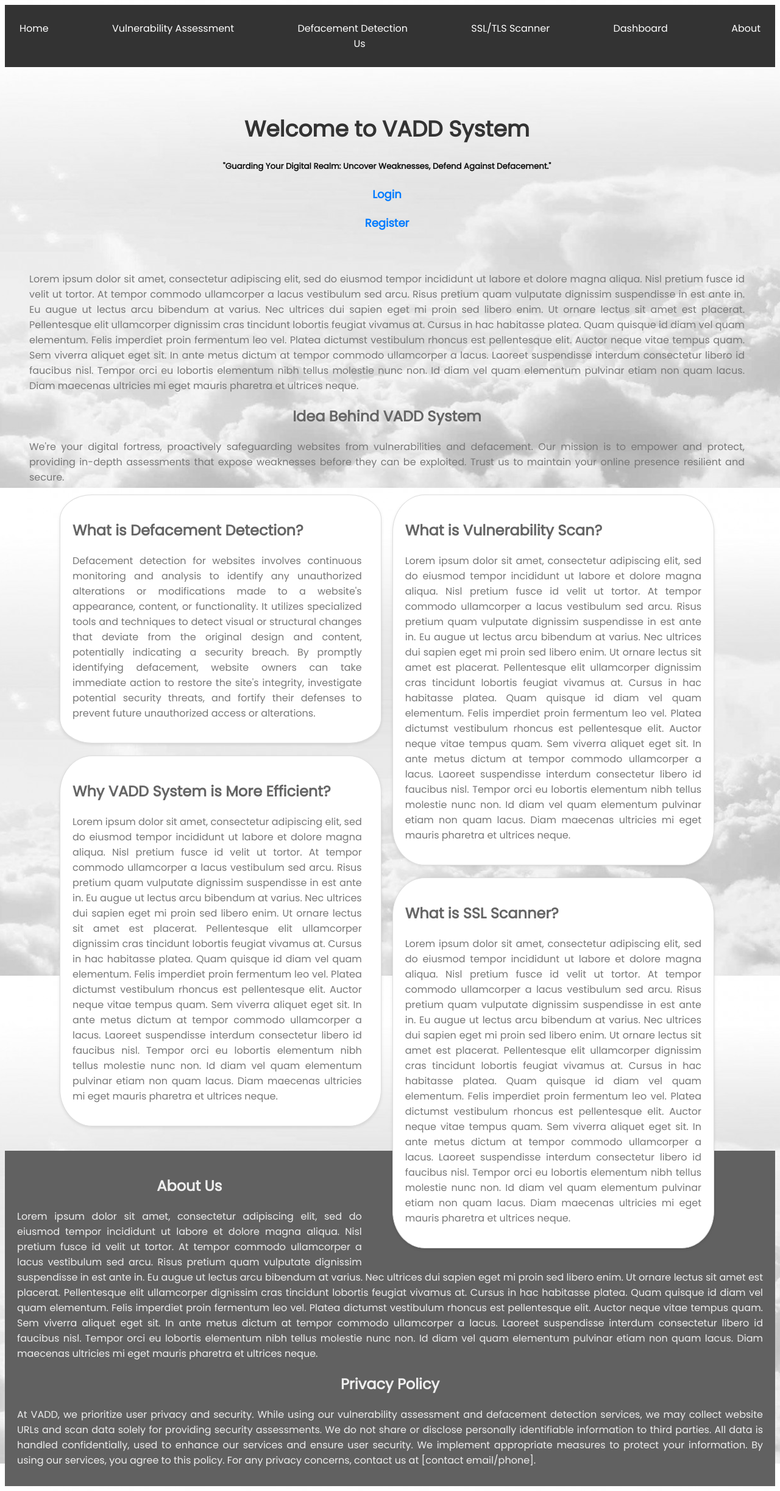
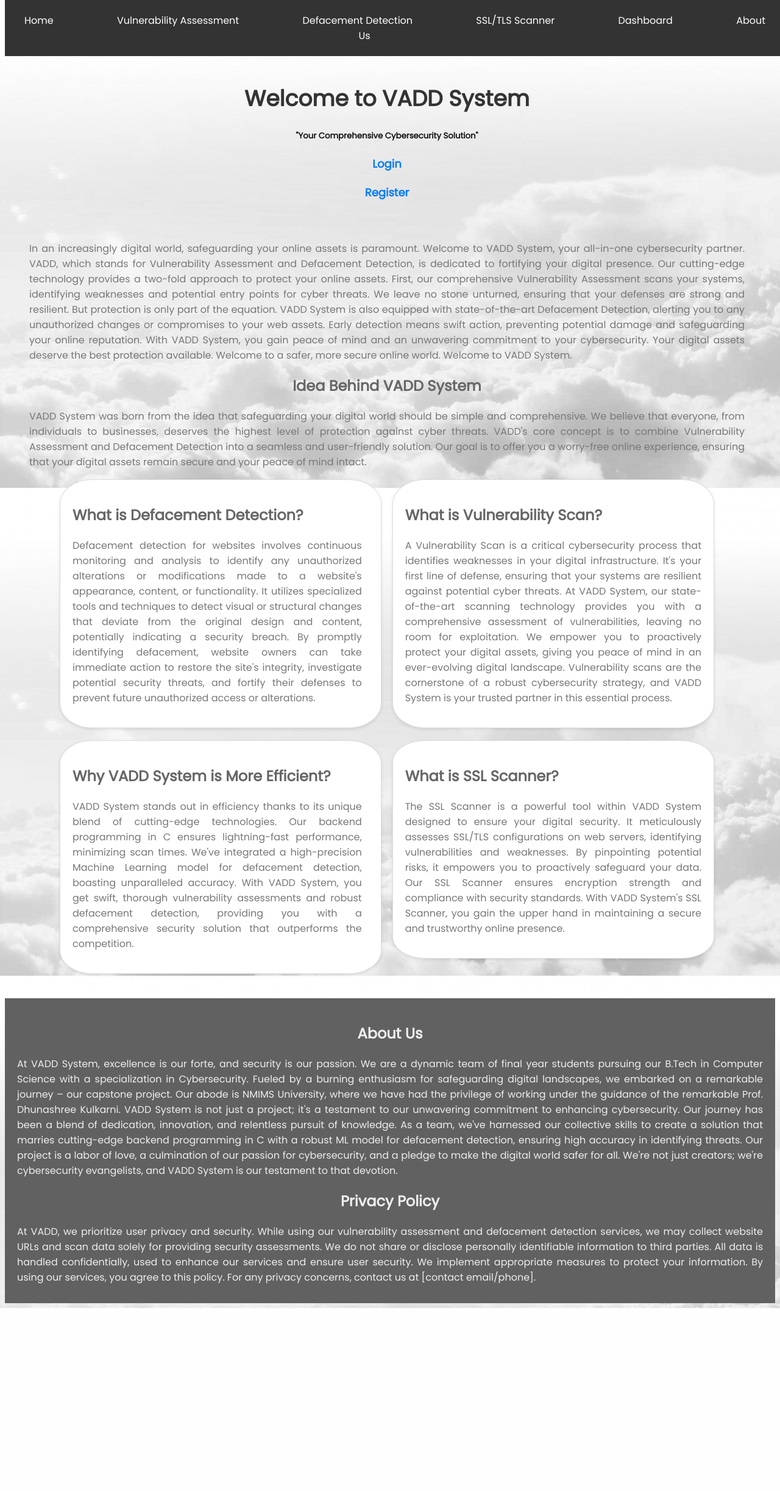
Before and after one commit to frndlyFACE/VADD_System, a Flask app: page / in a window 1280 px wide. Shown: the whole page at 61% size. After the commit the page ends 2145 px from the top, so only its background shows below. Run offline with Flask 3, Linux system fonts and the light colour scheme.

Commit message:
Content changes

```diff
--- a/static/css/main.css
+++ b/static/css/main.css
@@ -9,7 +9,15 @@
 header {
     background-color: #333;
     color: #fff;
-    padding: 10px 0;
+    padding: 5px 0;
+    position: fixed; /* Fixed position */
+    top: 0; /* Stick to the top */
+    width: 100%; /* Full width */
+    z-index: 1000; /* Ensure it's on top of other content */
+}
+
+body {
+    margin-top: 100px;
 }
 
 nav ul {
--- a/templates/home.html
+++ b/templates/home.html
@@ -10,18 +10,33 @@
     <div class="container">
 
   <h1>Welcome to VADD System</h1>
-  <h5>"Guarding Your Digital Realm: Uncover Weaknesses, Defend Against Defacement."</h5>
-  <a href="{{ url_for('login') }}">Login</a>
+  <h5>"Your Comprehensive Cybersecurity Solution"</h5>
+
+  {% if current_user.is_authenticated %}
+    <a href="{{ url_for('dashboard') }}">Login</a>
+{% else %}
+    <a href="{{ url_for('login') }}">Login</a>
+{% endif %}
+
   <a href="{{ url_for('register') }}">Register</a> <br><br>
-  <p>Lorem ipsum dolor sit amet, consectetur adipiscing elit, sed do eiusmod tempor incididunt ut labore et dolore magna aliqua. Nisl pretium fusce id velit ut tortor. At tempor commodo ullamcorper a lacus vestibulum sed arcu. Risus pretium quam vulputate dignissim suspendisse in est ante in. Eu augue ut lectus arcu bibendum at varius. Nec ultrices dui sapien eget mi proin sed libero enim. Ut ornare lectus sit amet est placerat. Pellentesque elit ullamcorper dignissim cras tincidunt lobortis feugiat vivamus at. Cursus in hac habitasse platea. Quam quisque id diam vel quam elementum. Felis imperdiet proin fermentum leo vel. Platea dictumst vestibulum rhoncus est pellentesque elit. Auctor neque vitae tempus quam. Sem viverra aliquet eget sit. In ante metus dictum at tempor commodo ullamcorper a lacus. Laoreet suspendisse interdum consectetur libero id faucibus nisl. Tempor orci eu lobortis elementum nibh tellus molestie nunc non. Id diam vel quam elementum pulvinar etiam non quam lacus. Diam maecenas ultricies mi eget mauris pharetra et ultrices neque.
+  <p>In an increasingly digital world, safeguarding your online assets is paramount. Welcome to VADD System, your all-in-one cybersecurity partner. VADD, which stands for Vulnerability Assessment and Defacement Detection, is dedicated to fortifying your digital presence.
+
+    Our cutting-edge technology provides a two-fold approach to protect your online assets. First, our comprehensive Vulnerability Assessment scans your systems, identifying weaknesses and potential entry points for cyber threats. We leave no stone unturned, ensuring that your defenses are strong and resilient.
+
+    But protection is only part of the equation. VADD System is also equipped with state-of-the-art Defacement Detection, alerting you to any unauthorized changes or compromises to your web assets. Early detection means swift action, preventing potential damage and safeguarding your online reputation.
+
+    With VADD System, you gain peace of mind and an unwavering commitment to your cybersecurity. Your digital assets deserve the best protection available. Welcome to a safer, more secure online world. Welcome to VADD System.
+
+    </p>
 
   <h2>Idea Behind VADD System</h2>
-  <p>We're your digital fortress, proactively safeguarding websites from vulnerabilities and defacement. Our mission is to empower and protect, providing in-depth assessments that expose weaknesses before they can be exploited. Trust us to maintain your online presence resilient and secure.
+  <p>VADD System was born from the idea that safeguarding your digital world should be simple and comprehensive. We believe that everyone, from individuals to businesses, deserves the highest level of protection against cyber threats. VADD's core concept is to combine Vulnerability Assessment and Defacement Detection into a seamless and user-friendly solution. Our goal is to offer you a worry-free online experience, ensuring that your digital assets remain secure and your peace of mind intact.
+  </p>
 
   <div class="content" id = "right">
   <h2>What is Vulnerability Scan?</h2>
-  <p>Lorem ipsum dolor sit amet, consectetur adipiscing elit, sed do eiusmod tempor incididunt ut labore et dolore magna aliqua. Nisl pretium fusce id velit ut tortor. At tempor commodo ullamcorper a lacus vestibulum sed arcu. Risus pretium quam vulputate dignissim suspendisse in est ante in. Eu augue ut lectus arcu bibendum at varius. Nec ultrices dui sapien eget mi proin sed libero enim. Ut ornare lectus sit amet est placerat. Pellentesque elit ullamcorper dignissim cras tincidunt lobortis feugiat vivamus at. Cursus in hac habitasse platea. Quam quisque id diam vel quam elementum. Felis imperdiet proin fermentum leo vel. Platea dictumst vestibulum rhoncus est pellentesque elit. Auctor neque vitae tempus quam. Sem viverra aliquet eget sit. In ante metus dictum at tempor commodo ullamcorper a lacus. Laoreet suspendisse interdum consectetur libero id faucibus nisl. Tempor orci eu lobortis elementum nibh tellus molestie nunc non. Id diam vel quam elementum pulvinar etiam non quam lacus. Diam maecenas ultricies mi eget mauris pharetra et ultrices neque.
-  </div>
+  <p>A Vulnerability Scan is a critical cybersecurity process that identifies weaknesses in your digital infrastructure. It's your first line of defense, ensuring that your systems are resilient against potential cyber threats. At VADD System, our state-of-the-art scanning technology provides you with a comprehensive assessment of vulnerabilities, leaving no room for exploitation. We empower you to proactively protect your digital assets, giving you peace of mind in an ever-evolving digital landscape. Vulnerability scans are the cornerstone of a robust cybersecurity strategy, and VADD System is your trusted partner in this essential process.
+  </p> </div>
 
     <div class="content" id = "left">
   <h2>What is Defacement Detection?</h2>
@@ -30,22 +45,30 @@
 
     <div class="content" id = "right">
   <h2>What is SSL Scanner?</h2>
-  <p>Lorem ipsum dolor sit amet, consectetur adipiscing elit, sed do eiusmod tempor incididunt ut labore et dolore magna aliqua. Nisl pretium fusce id velit ut tortor. At tempor commodo ullamcorper a lacus vestibulum sed arcu. Risus pretium quam vulputate dignissim suspendisse in est ante in. Eu augue ut lectus arcu bibendum at varius. Nec ultrices dui sapien eget mi proin sed libero enim. Ut ornare lectus sit amet est placerat. Pellentesque elit ullamcorper dignissim cras tincidunt lobortis feugiat vivamus at. Cursus in hac habitasse platea. Quam quisque id diam vel quam elementum. Felis imperdiet proin fermentum leo vel. Platea dictumst vestibulum rhoncus est pellentesque elit. Auctor neque vitae tempus quam. Sem viverra aliquet eget sit. In ante metus dictum at tempor commodo ullamcorper a lacus. Laoreet suspendisse interdum consectetur libero id faucibus nisl. Tempor orci eu lobortis elementum nibh tellus molestie nunc non. Id diam vel quam elementum pulvinar etiam non quam lacus. Diam maecenas ultricies mi eget mauris pharetra et ultrices neque.
+  <p>The SSL Scanner is a powerful tool within VADD System designed to ensure your digital security. It meticulously assesses SSL/TLS configurations on web servers, identifying vulnerabilities and weaknesses. By pinpointing potential risks, it empowers you to proactively safeguard your data. Our SSL Scanner ensures encryption strength and compliance with security standards. With VADD System's SSL Scanner, you gain the upper hand in maintaining a secure and trustworthy online presence.
+  </p>
   </div>
 
     <div class="content" id = "left">
   <h2>Why VADD System is More Efficient?</h2>
-  <p>Lorem ipsum dolor sit amet, consectetur adipiscing elit, sed do eiusmod tempor incididunt ut labore et dolore magna aliqua. Nisl pretium fusce id velit ut tortor. At tempor commodo ullamcorper a lacus vestibulum sed arcu. Risus pretium quam vulputate dignissim suspendisse in est ante in. Eu augue ut lectus arcu bibendum at varius. Nec ultrices dui sapien eget mi proin sed libero enim. Ut ornare lectus sit amet est placerat. Pellentesque elit ullamcorper dignissim cras tincidunt lobortis feugiat vivamus at. Cursus in hac habitasse platea. Quam quisque id diam vel quam elementum. Felis imperdiet proin fermentum leo vel. Platea dictumst vestibulum rhoncus est pellentesque elit. Auctor neque vitae tempus quam. Sem viverra aliquet eget sit. In ante metus dictum at tempor commodo ullamcorper a lacus. Laoreet suspendisse interdum consectetur libero id faucibus nisl. Tempor orci eu lobortis elementum nibh tellus molestie nunc non. Id diam vel quam elementum pulvinar etiam non quam lacus. Diam maecenas ultricies mi eget mauris pharetra et ultrices neque.
+  <p>VADD System stands out in efficiency thanks to its unique blend of cutting-edge technologies. Our backend programming in C ensures lightning-fast performance, minimizing scan times. We've integrated a high-precision Machine Learning model for defacement detection, boasting unparalleled accuracy. With VADD System, you get swift, thorough vulnerability assessments and robust defacement detection, providing you with a comprehensive security solution that outperforms the competition.
+    </p>
   </div>
 
 
   </div>
     <div class="foot">
   <h2><a href="{{url_for('about_us')}}">About Us</h2>
-  <p>Lorem ipsum dolor sit amet, consectetur adipiscing elit, sed do eiusmod tempor incididunt ut labore et dolore magna aliqua. Nisl pretium fusce id velit ut tortor. At tempor commodo ullamcorper a lacus vestibulum sed arcu. Risus pretium quam vulputate dignissim suspendisse in est ante in. Eu augue ut lectus arcu bibendum at varius. Nec ultrices dui sapien eget mi proin sed libero enim. Ut ornare lectus sit amet est placerat. Pellentesque elit ullamcorper dignissim cras tincidunt lobortis feugiat vivamus at. Cursus in hac habitasse platea. Quam quisque id diam vel quam elementum. Felis imperdiet proin fermentum leo vel. Platea dictumst vestibulum rhoncus est pellentesque elit. Auctor neque vitae tempus quam. Sem viverra aliquet eget sit. In ante metus dictum at tempor commodo ullamcorper a lacus. Laoreet suspendisse interdum consectetur libero id faucibus nisl. Tempor orci eu lobortis elementum nibh tellus molestie nunc non. Id diam vel quam elementum pulvinar etiam non quam lacus. Diam maecenas ultricies mi eget mauris pharetra et ultrices neque.
+  <p>At VADD System, excellence is our forte, and security is our passion. We are a dynamic team of final year students pursuing our B.Tech in Computer Science with a specialization in Cybersecurity. Fueled by a burning enthusiasm for safeguarding digital landscapes, we embarked on a remarkable journey – our capstone project. Our abode is NMIMS University, where we have had the privilege of working under the guidance of the remarkable Prof. Dhunashree Kulkarni.
+
+    VADD System is not just a project; it's a testament to our unwavering commitment to enhancing cybersecurity. Our journey has been a blend of dedication, innovation, and relentless pursuit of knowledge. As a team, we've harnessed our collective skills to create a solution that marries cutting-edge backend programming in C with a robust ML model for defacement detection, ensuring high accuracy in identifying threats.
+
+    Our project is a labor of love, a culmination of our passion for cybersecurity, and a pledge to make the digital world safer for all. We're not just creators; we're cybersecurity evangelists, and VADD System is our testament to that devotion.
+  </p>
     <h2><a>Privacy Policy</a></h2>
     <p>At VADD, we prioritize user privacy and security. While using our vulnerability assessment and defacement detection services, we may collect website URLs and scan data solely for providing security assessments. We do not share or disclose personally identifiable information to third parties. All data is handled confidentially, used to enhance our services and ensure user security. We implement appropriate measures to protect your information. By using our services, you agree to this policy. For any privacy concerns, contact us at [contact email/phone].
-  </div>
+    </p>
+    </div>
 
 </div>
 {% endblock %}
```
